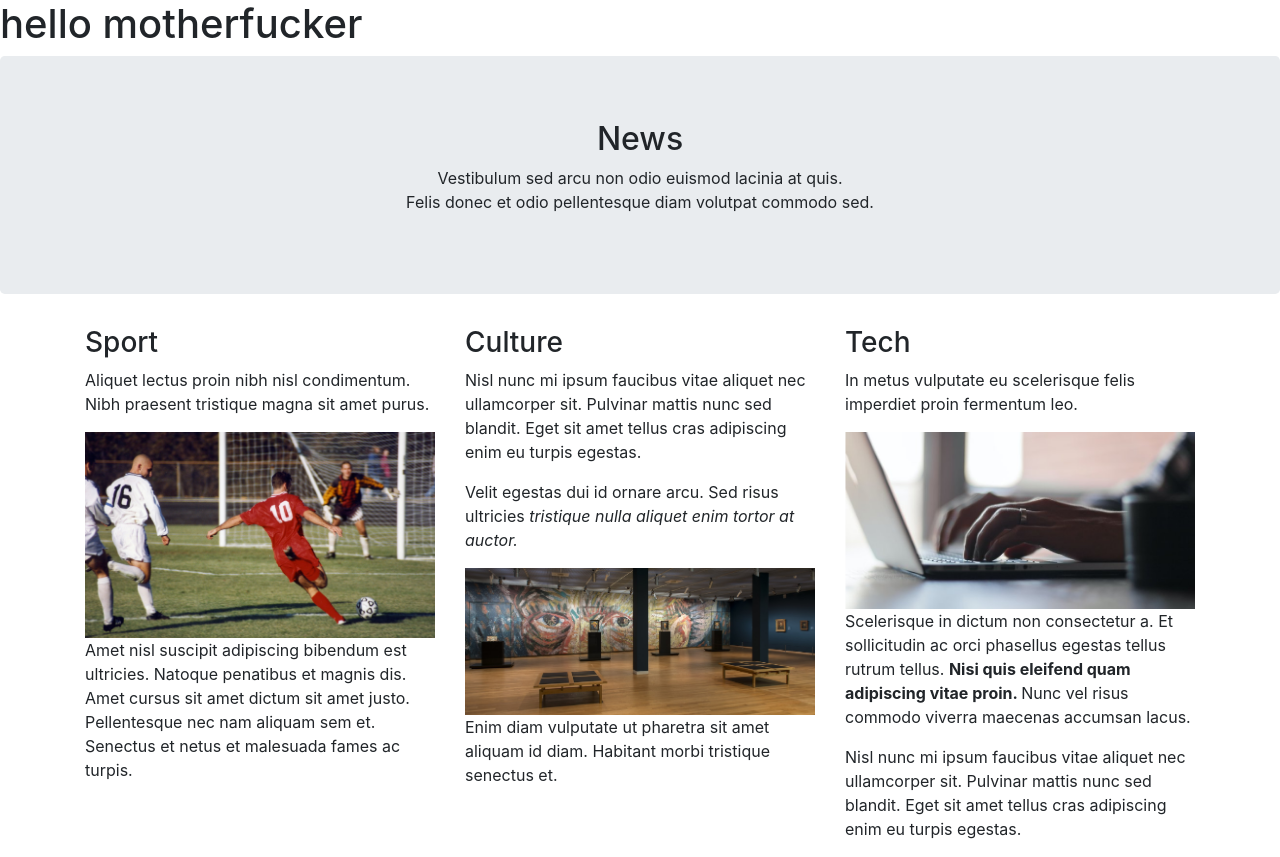
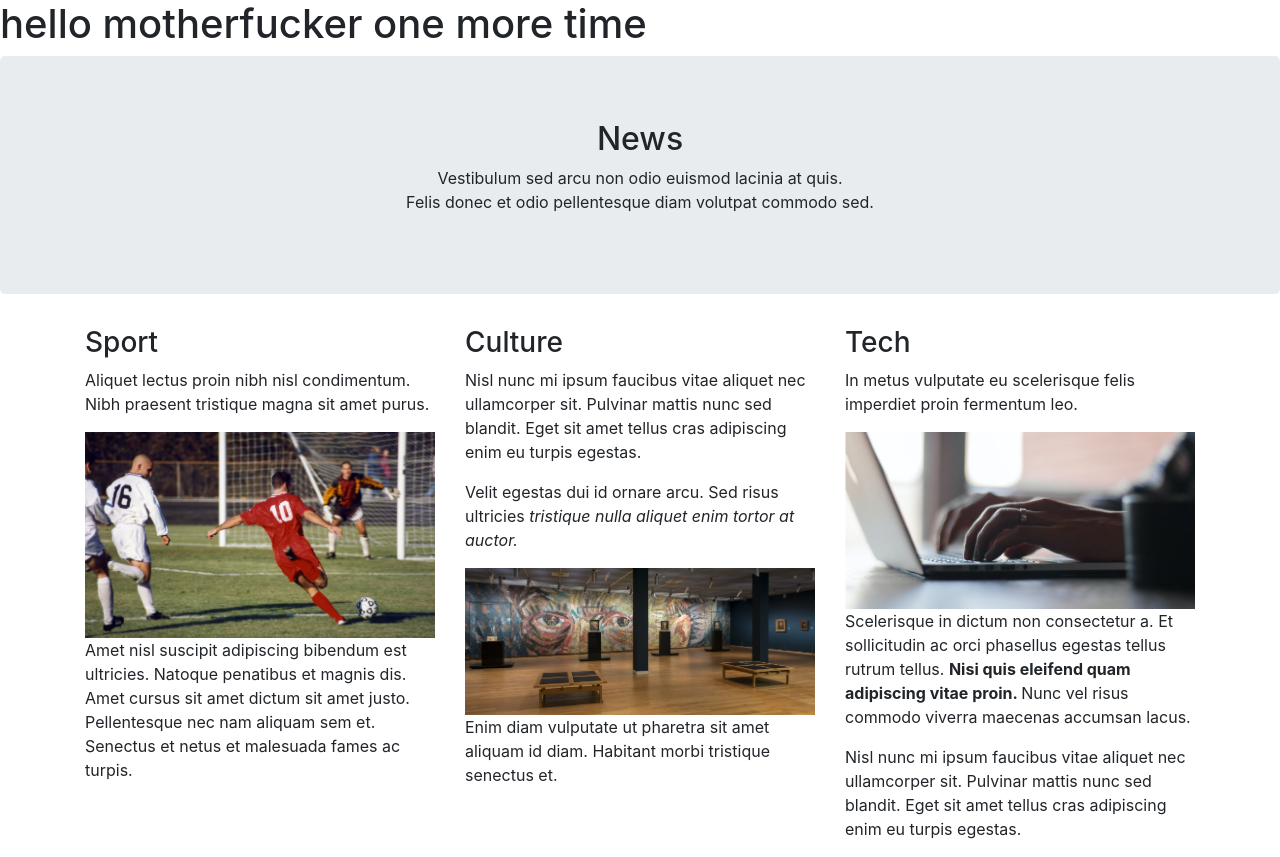
Before and after one commit to artemiygryshko/test_repository, a plain HTML site: page index.html in a window 1280 px wide. Drawn offline with Linux system fonts and the light colour scheme.

Commit message:
change h1 in index.html

```diff
--- a/index.html
+++ b/index.html
@@ -6,7 +6,7 @@
     <link rel="stylesheet" href="css/bootstrap.min.css">
 </head>
 <body>
-	<h1>hello motherfucker</h1>
+	<h1>hello motherfucker one more time</h1>
 <div class="jumbotron text-center">
   <h2>News</h2>
   <p>Vestibulum sed arcu non odio euismod lacinia at quis. <br/>Felis donec et odio pellentesque diam volutpat commodo sed.</p>
```
